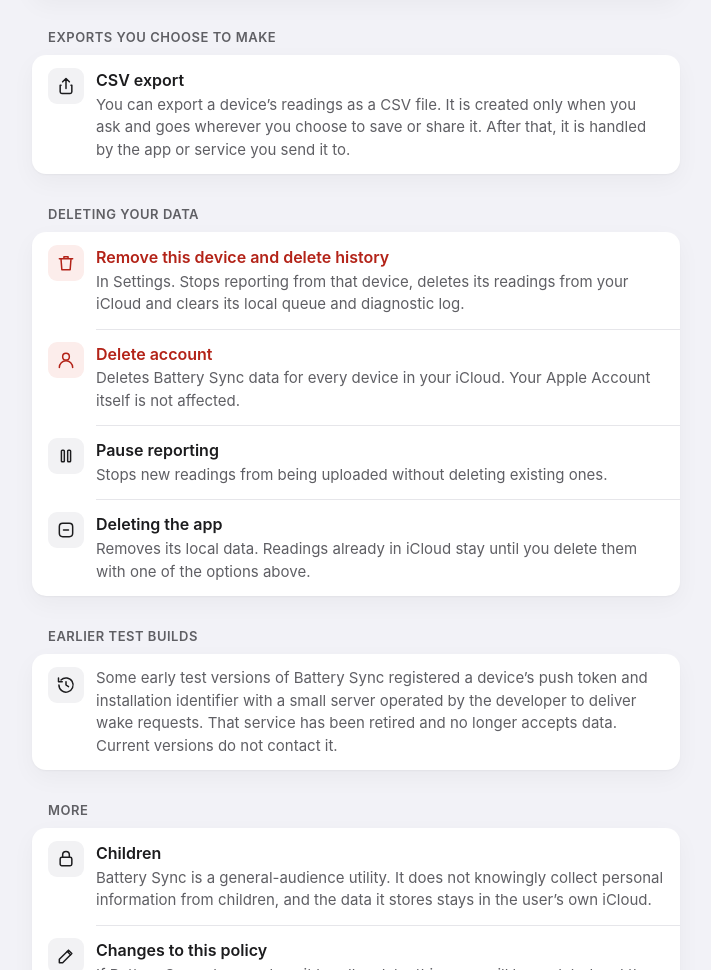
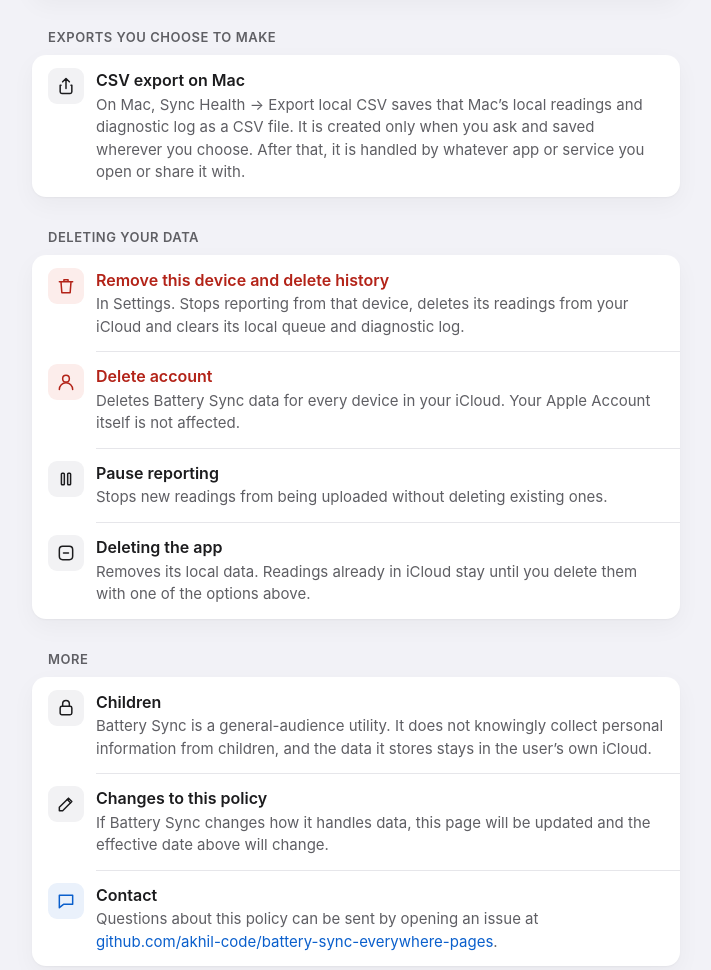
Before and after one commit to akhil-code/battery-sync-everywhere-pages, a plain HTML site: page privacy/index.html in a window 1280 px wide. Shown: the part 2455-3425 px from the top of the page, without its empty margins (284-995 px from the left). Drawn offline with Linux system fonts and the light colour scheme.

Commit message:
Remove test-builds note and limit CSV export to Mac in privacy policy

```diff
--- a/privacy/index.html
+++ b/privacy/index.html
@@ -32,7 +32,6 @@
     <symbol id="i-trash" viewBox="0 0 24 24"><path d="M4 7h16M9.5 7V4.5h5V7M6 7l1 13h10l1-13"/></symbol>
     <symbol id="i-pause" viewBox="0 0 24 24"><rect x="6.5" y="5" width="3.5" height="14" rx="1"/><rect x="14" y="5" width="3.5" height="14" rx="1"/></symbol>
     <symbol id="i-app" viewBox="0 0 24 24"><rect x="4" y="4" width="16" height="16" rx="4"/><path d="M9 12h6"/></symbol>
-    <symbol id="i-history" viewBox="0 0 24 24"><path d="M3.5 12a8.5 8.5 0 1 0 2.5-6"/><path d="M3 3.5V8h4.5"/><path d="M12 8v4l3 2"/></symbol>
     <symbol id="i-person" viewBox="0 0 24 24"><circle cx="12" cy="8" r="4"/><path d="M4 21a8 8 0 0 1 16 0"/></symbol>
     <symbol id="i-pencil" viewBox="0 0 24 24"><path d="M4 20h4L19 9l-4-4L4 16z"/><path d="M13.5 6.5l4 4"/></symbol>
     <symbol id="i-message" viewBox="0 0 24 24"><path d="M4 5h16v11H9l-5 4z"/></symbol>
@@ -221,8 +220,8 @@
           <div class="row">
             <span class="tile"><svg><use href="#i-share"/></svg></span>
             <div class="row-body">
-              <p class="row-title">CSV export</p>
-              <p class="row-detail">You can export a device’s readings as a CSV file. It is created only when you ask and goes wherever you choose to save or share it. After that, it is handled by the app or service you send it to.</p>
+              <p class="row-title">CSV export on Mac</p>
+              <p class="row-detail">On Mac, Sync Health → Export local CSV saves that Mac’s local readings and diagnostic log as a CSV file. It is created only when you ask and saved wherever you choose. After that, it is handled by whatever app or service you open or share it with.</p>
             </div>
           </div>
         </div>
@@ -257,18 +256,6 @@
             <div class="row-body">
               <p class="row-title">Deleting the app</p>
               <p class="row-detail">Removes its local data. Readings already in iCloud stay until you delete them with one of the options above.</p>
-            </div>
-          </div>
-        </div>
-      </section>
-
-      <section aria-labelledby="earlier">
-        <h2 class="section-title" id="earlier">Earlier test builds</h2>
-        <div class="card">
-          <div class="row">
-            <span class="tile"><svg><use href="#i-history"/></svg></span>
-            <div class="row-body">
-              <p class="row-detail">Some early test versions of Battery Sync registered a device’s push token and installation identifier with a small server operated by the developer to deliver wake requests. That service has been retired and no longer accepts data. Current versions do not contact it.</p>
             </div>
           </div>
         </div>
```
